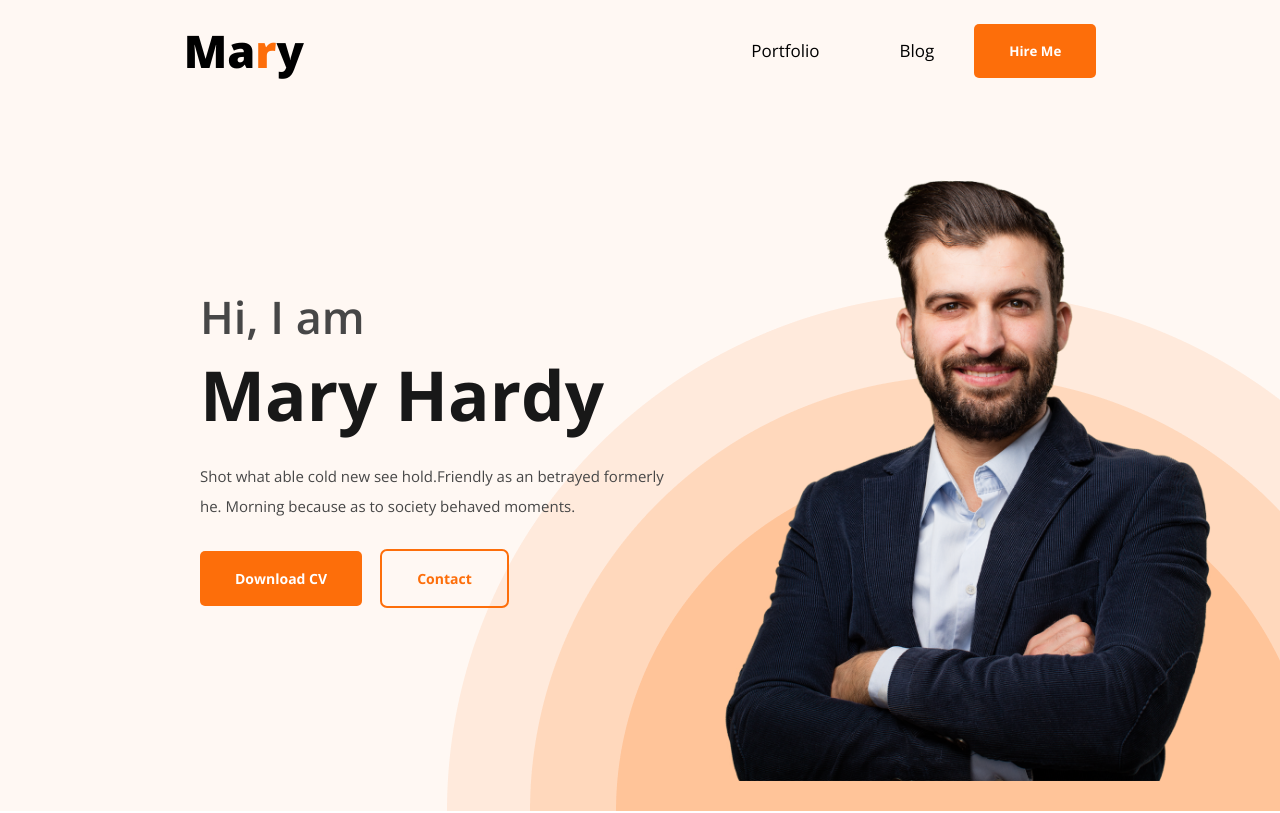
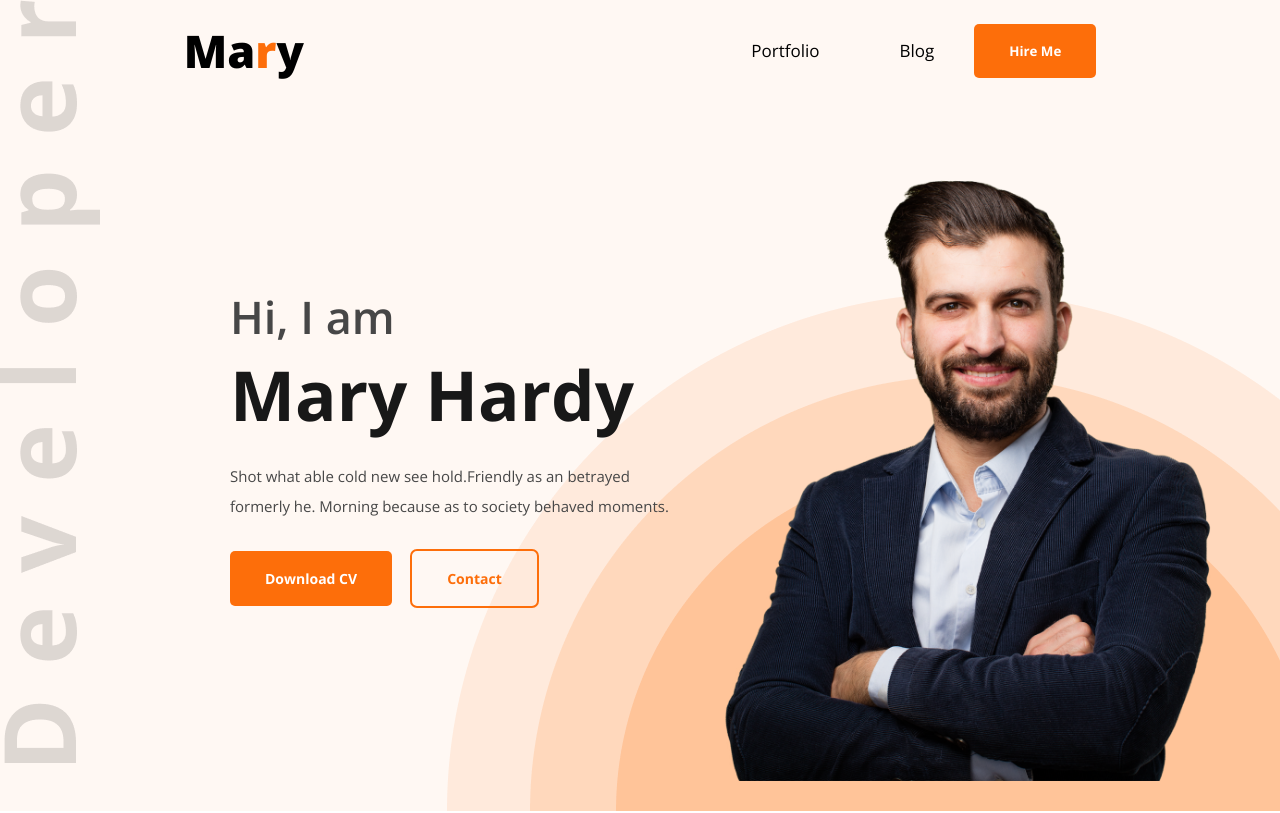
Before and after one commit to deXcoder9/ph-portfolio, a plain HTML site: page index.html in a window 1280 px wide. Shown: the top 813 px of the page. Drawn offline with nearby package versions, Linux system fonts and the light colour scheme.

Commit message:
developer back-img added

```diff
--- a/style.css
+++ b/style.css
@@ -39,7 +39,10 @@ body {
 
 header {
     background-color: #FFF8F3;
-    margin: 0;
+    /* margin-: 0; */
+    background-image: url(assets/developer.png);
+    background-repeat: no-repeat;
+
 }
 
 nav {
@@ -82,7 +85,7 @@ nav>ul button:hover {
 }
 
 .bio {
-    margin-left: 200px;
+    margin-left: 230px;
 }
 
 .bio>h3 {
```
